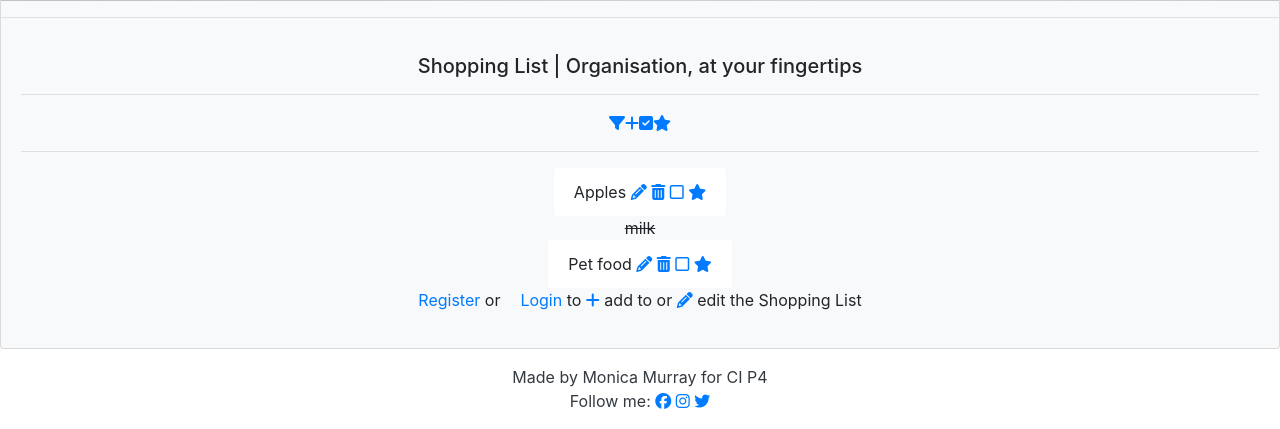
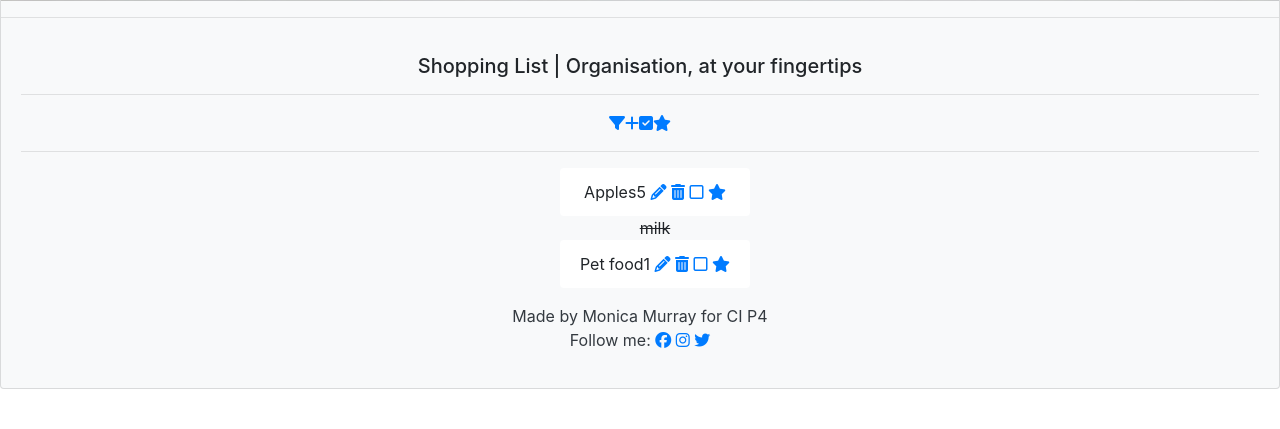
Before and after one commit to MoniMurray/shopping-list, a Django app: page / in a window 1280 px wide. Shown: the part 1759-2188 px from the top of the page. After the commit the page ends 2148 px from the top, so only its background shows below. Run offline with Django 3.2, Linux system fonts and the light colour scheme; a user stored in the database is signed in; data comes from the database, SQL or seed files in the repository; both versions use the stored data as it was after the commit; some libraries are stand-ins or nearby versions.

Commit message:
Add User Authentication to only display full shopping list if user is logged in

```diff
--- a/templates/index.html
+++ b/templates/index.html
@@ -35,50 +35,79 @@
 <div class="row justify-content-center">
     <span><a href="#"><i class="fa-solid fa-filter"></i></a></span>
     <span><a href="#"><i class="fa-solid fa-plus"></i></a></span>
-                  <span><a href="#"><i class="fa-solid fa-square-check"></i></a><a href="#"><i class="fa-solid fa-star"></i></a></span>
+    <span><a href="#"><i class="fa-solid fa-square-check"></i></a><a href="#"><i
+                class="fa-solid fa-star"></i></a></span>
 </div>
 <hr>
+<div class="row justify-content-center">
+    <!-- add a jinja if the User is_authenticated statement to display the following, else use the paginated variable in views.py to display only top 3 list items-->
+    {% if user.is_authenticated %}
 
-                <!-- add a jinja if the User is_authenticated statement to display the following, else use the paginated variable in views.py to display only top 3 list items-->
+
+            <ul class="list-group justify-content-center">
                 {% for entry in entry_list %}
-                    <div class="row justify-content-center">
-                      <ul class="list-group justify-content-center">
                     {% if entry.check_item_as_done %}
                     <span><strike> {{ entry.item_name }} </strike></span>
                     {% else %}
                     <span>
-                          <li class="list-group-item">{{entry.item_name}}<span>{{quantity}}</span>
+                        <li class="list-group-item">{{entry.item_name}}<span>{{entry.quantity}}</span>
                             <span><a href="#"><i class="fa-solid fa-pencil"></i></a></span>
                             <span><a href="#"><i class="fa-solid fa-trash-can"></i></a></span>
                             <span><a href="#"><i class="fa-regular fa-square"></i></a></span>
-                          <!-- add jinja if entry is stared -->
+                            <!-- add jinja if entry is stared put the order descending with stared items first-->
                             <span><a href="#"><i class="fa-solid fa-star"></i></a></span>
                             <!-- end the if  -->
                         </li>
                     </span>
+                    {% endif %}
+                {% endfor %}
             </ul>
-                    </div>
-                   {% endif %}
 
 
-                {% endfor %}
+
+
+
         <div class="row"></div>
+    {% else %}
         <!-- else -->
         <!-- loop first three list items -->
 
-                <!-- <ul class="list-group">
-                <span><li class="list-group-item">{{entry}}</li></span>
-                </ul> -->
 
+        <ul class="list-group justify-content-center">
+            {% for entry in entry_list %}
             <div class="row">
-                  <p><a href="{% url 'account_signup' %}" class="card-link">Register</a> or<a href="{% url 'account_login' %}" class="card-link">Login</a> to <a href="#"><i class="fa-solid fa-plus"></i></a>
+
+                <li class="list-group-item">{{entry.item_name}}<span>{{entry.quantity}}</span</li>>
+
+            </div>
+            {% endfor %}
+        </ul>
+    </div>
+        <div class="row"></div>
+
+        <div class="row justify-content-center">
+            <p><a href="{% url 'account_signup' %}" class="card-link">Register</a> or<a href="{% url 'account_login' %}"
+                    class="card-link">Login</a> to <a href="#"><i class="fa-solid fa-plus"></i></a>
                 add to or <a href="#"><i class="fa-solid fa-pencil"></i></a> edit the Shopping List
             </p>
         </div>
+
+
         <!-- end the if  -->
-            </div>
-        </div>
+    {% endif %}
+
+<!-- </div>
+
+<div class="row">
+    <p><a href="{% url 'account_signup' %}" class="card-link">Register</a> or<a href="{% url 'account_login' %}"
+            class="card-link">Login</a> to <a href="#"><i class="fa-solid fa-plus"></i></a>
+        add to or <a href="#"><i class="fa-solid fa-pencil"></i></a> edit the Shopping List
+    </p>
+</div> -->
 {% endblock %}
+
+
+
 
 <!-- <div class="justify-content-center">
 <table >
```
Also changed, not shown: db.sqlite3. Lines whose indentation alone changed are shown as unchanged.
